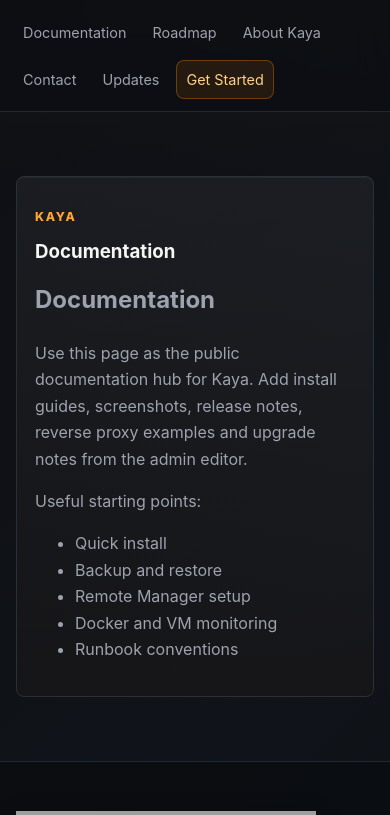
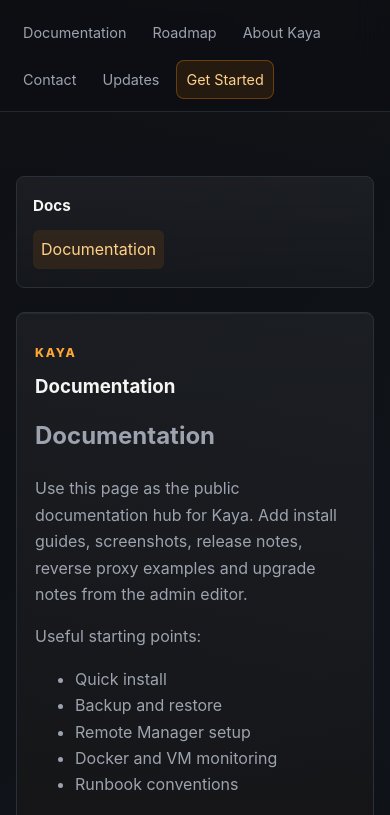
Before and after one commit to antybubbs/kaya-website, a FastAPI app: page /documentation in a window 390 px wide. Shown: the part 172-987 px from the top of the page. Run offline with FastAPI, Linux system fonts and the light colour scheme; the visitor is signed in with stand-in values (Sample User, id 1); data comes from the database, SQL or seed files in the repository; data that the repository does not hold is empty; some libraries are stand-ins or nearby versions; grey boxes are pictures that could not be loaded.

Commit message:
Documentation updates

```diff
--- a/app/main.py
+++ b/app/main.py
@@ -154,6 +154,63 @@ def common_context(db=None, **context):
     context.setdefault("settings", settings)
     context.setdefault("release_versions", get_release_versions(get_release_repo_urls(context.get("site_config"))))
     return context
+
+
+def is_docs_slug(slug: str) -> bool:
+    clean = models.normalize_slug(slug)
+    return clean == "documentation" or clean.startswith("documentation/")
+
+
+def build_docs_sidebar(pages, current_slug: str):
+    root = {
+        "key": "documentation",
+        "title": "Documentation",
+        "url": "/documentation",
+        "page": None,
+        "page_sort": None,
+        "children": {},
+    }
+
+    for page in pages:
+        slug = models.normalize_slug(page.slug)
+        if not is_docs_slug(slug):
+            continue
+
+        if slug == "documentation":
+            root["page"] = page
+            root["title"] = page.title
+            root["page_sort"] = page.sort_order
+            continue
+
+        rel = slug[len("documentation/"):]
+        parts = [part for part in rel.split("/") if part]
+        node = root
+        acc = "documentation"
+        for part in parts:
+            acc = f"{acc}/{part}"
+            if part not in node["children"]:
+                node["children"][part] = {
+                    "key": acc,
+                    "title": part.replace("-", " ").title(),
+                    "url": f"/{acc}",
+                    "page": None,
+                    "page_sort": None,
+                    "children": {},
+                }
+            node = node["children"][part]
+
+        node["page"] = page
+        node["title"] = page.title
+        node["url"] = f"/{slug}"
+        node["page_sort"] = page.sort_order
+
+    def to_list(node):
+        children = [to_list(child) for child in node["children"].values()]
+        children.sort(key=lambda item: ((item["page_sort"] if item["page_sort"] is not None else 10**9), item["title"].lower()))
+        node["children"] = children
+        return node
+
+    return to_list(root)
 
 
 def render_template(template_name: str, **context):
@@ -822,6 +879,22 @@ def create_app():
         page = crud.get_page_by_slug(db, clean_slug)
         if not page or not page.published:
             raise HTTPException(status_code=404, detail="Page not found")
+
+        if is_docs_slug(clean_slug):
+            docs_sidebar = build_docs_sidebar(crud.list_pages(db, only_published=True), clean_slug)
+            return render_template(
+                "docs_page.html",
+                **common_context(
+                    db,
+                    title=page.title,
+                    meta_description=page.meta_description,
+                    page=page,
+                    page_html=sanitize_html(page.content or ""),
+                    docs_sidebar=docs_sidebar,
+                    current_slug=clean_slug,
+                ),
+            )
+
         return render_template("page.html", **common_context(db, title=page.title, meta_description=page.meta_description, page=page, page_html=sanitize_html(page.content or "")))
 
     return app
--- a/app/static/styles.css
+++ b/app/static/styles.css
@@ -1176,3 +1176,80 @@ tbody tr:hover {
   flex-wrap: wrap;
   gap: 12px;
 }
+
+/* Documentation layout */
+.docs-layout {
+  display: grid;
+  grid-template-columns: 280px minmax(0, 1fr);
+  gap: 24px;
+  align-items: start;
+}
+
+.docs-sidebar {
+  position: sticky;
+  top: 96px;
+  border: 1px solid var(--line);
+  border-radius: 8px;
+  background: linear-gradient(180deg, rgba(255,255,255,0.055), rgba(255,255,255,0.026));
+  padding: 16px;
+}
+
+.docs-sidebar h2 {
+  margin: 0 0 12px;
+  font-size: 0.95rem;
+}
+
+.docs-tree,
+.docs-tree ul {
+  list-style: none;
+  padding: 0;
+  margin: 0;
+}
+
+.docs-tree ul {
+  margin-top: 6px;
+  margin-left: 12px;
+  border-left: 1px solid var(--line);
+  padding-left: 10px;
+}
+
+.docs-node {
+  margin: 2px 0;
+}
+
+.docs-node > a,
+.docs-details summary a {
+  display: inline-block;
+  padding: 6px 8px;
+  border-radius: 6px;
+  color: var(--muted);
+}
+
+.docs-node.active > a,
+.docs-node.active .docs-details > summary a {
+  color: #ffd08a;
+  background: rgba(255, 138, 0, 0.1);
+}
+
+.docs-details > summary {
+  list-style: none;
+  cursor: pointer;
+}
+
+.docs-details > summary::-webkit-details-marker {
+  display: none;
+}
+
+.docs-content {
+  max-width: none;
+}
+
+@media (max-width: 1040px) {
+  .docs-layout {
+    grid-template-columns: 1fr;
+  }
+
+  .docs-sidebar {
+    position: static;
+  }
+}
```
Also changed, not shown: app/templates/docs_page.html (added, +38 -0 lines).
